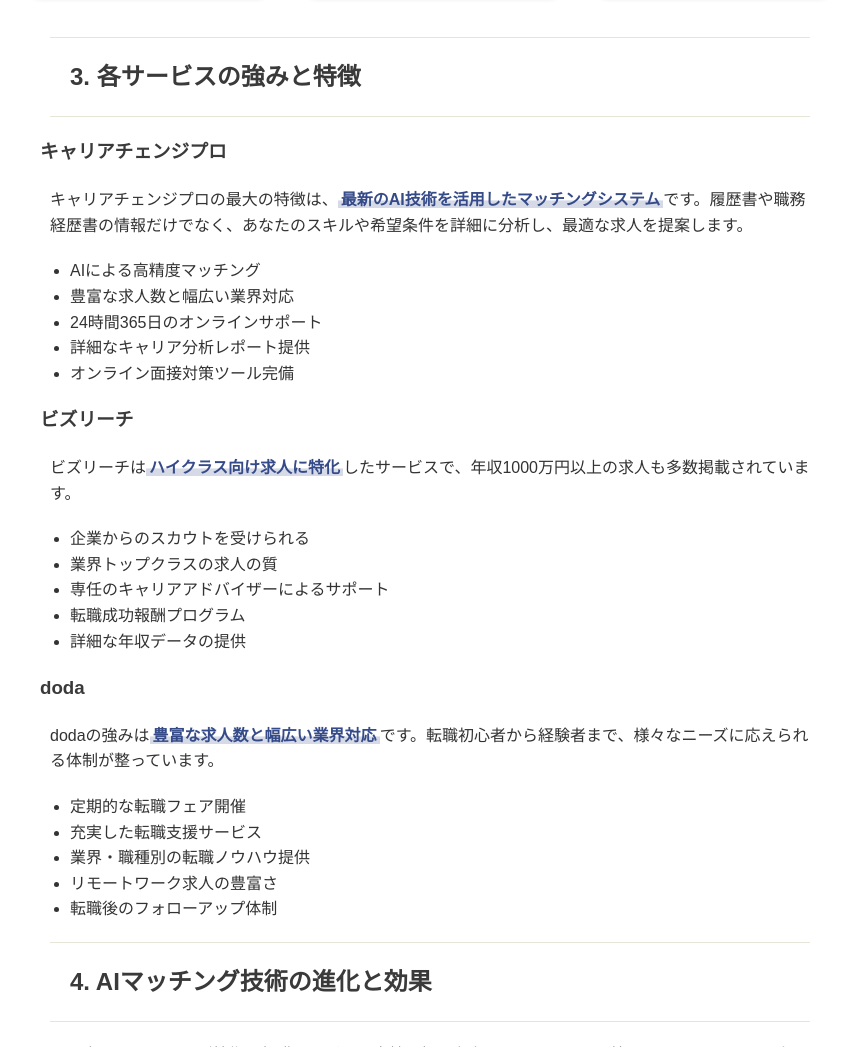
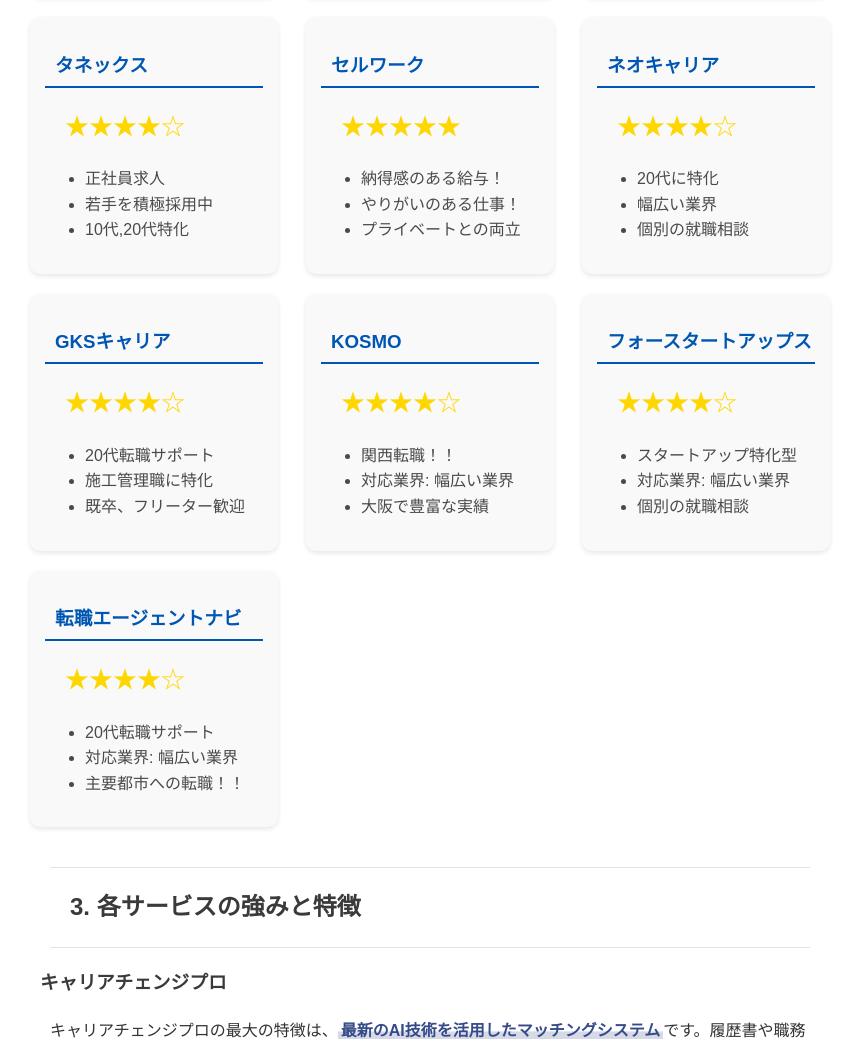
Before and after one commit to shunpei1130/tenshoku, a plain HTML site: page index.html in a window 1280 px wide. Shown: the part 2198-3245 px from the top of the page, without its empty margins (210-1069 px from the left). Drawn offline with Linux system fonts and the light colour scheme.

Commit message:
Update index.html

```diff
--- a/index.html
+++ b/index.html
@@ -219,6 +219,7 @@
             margin: 20px 0;
         }
         .service-card {
+            min-width: 218px;
             background-color: #f9f9f9;
             border-radius: 10px;
             padding: 15px;
@@ -338,7 +339,87 @@
                         <li>特徴: 転職フェア開催</li>
                     </ul>
                 </div></a>
+
+                <a href="https://px.a8.net/svt/ejp?a8mat=3ZDU4R+4FK6WI+58IO+62MDD">
+                    <div class="service-card">
+                        <h3>タネックス</h3>
+                        <p class="rating">★★★★☆</p>
+                        <ul>
+                            <li>正社員求人</li>
+                            <li>若手を積極採用中</li>
+                            <li>10代,20代特化</li>
+                        </ul>
+                    </div>
+                </a>
+                    <a href="https://px.a8.net/svt/ejp?a8mat=3ZDU4R+9SGMWI+5D9I+BXIYP">
+                    <div class="service-card">
+                        <h3>セルワーク</h3>
+                        <p class="rating">★★★★★</p>
+                        <ul>
+                            <li>納得感のある給与！</li>
+                            <li>やりがいのある仕事！</li>
+                            <li>プライベートとの両立</li>
+                        </ul>
+                    </div></a>
+
+
+
+                    <a href="https://px.a8.net/svt/ejp?a8mat=3ZDU4R+A0SPDE+3Y6M+62U35">
+                    <div class="service-card">
+                        <h3>ネオキャリア</h3>
+                        <p class="rating">★★★★☆</p>
+                        <ul>
+                            <li>20代に特化</li>
+                            <li>幅広い業界</li>
+                            <li>個別の就職相談</li>
+                        </ul>
+                    </div></a>
+
+                    <a href="https://px.a8.net/svt/ejp?a8mat=3ZDU4R+9WMO4Y+4R40+BXQOH">
+                        <div class="service-card">
+                            <h3>GKSキャリア</h3>
+                            <p class="rating">★★★★☆</p>
+                            <ul>
+                                <li>20代転職サポート</li>
+                                <li>施工管理職に特化</li>
+                                <li>既卒、フリーター歓迎</li>
+                            </ul>
+                        </div></a>
+
+                        <a href="https://px.a8.net/svt/ejp?a8mat=3ZDU4R+A4YQLU+59SS+C164X">
+                            <div class="service-card">
+                                <h3>KOSMO</h3>
+                                <p class="rating">★★★★☆</p>
+                                <ul>
+                                    <li>関西転職！！</li>
+                                    <li>対応業界: 幅広い業界</li>
+                                    <li>大阪で豊富な実績</li>
+                                </ul>
+                            </div></a>
+
+                            <a href="https://px.a8.net/svt/ejp?a8mat=3ZDU4R+4JQ84Y+5M62+5YRHE">
+                                <div class="service-card">
+                                    <h3>フォースタートアップス</h3>
+                                    <p class="rating">★★★★☆</p>
+                                    <ul>
+                                        <li>スタートアップ特化型</li>
+                                        <li>対応業界: 幅広い業界</li>
+                                        <li>個別の就職相談</li>
+                                    </ul>
+                                </div></a>
+                                <a href="https://px.a8.net/svt/ejp?a8mat=3ZDU4R+3O692Q+5BJK+5YZ76">
+                                    <div class="service-card">
+                                        <h3>転職エージェントナビ</h3>
+                                        <p class="rating">★★★★☆</p>
+                                        <ul>
+                                            <li>20代転職サポート</li>
+                                            <li>対応業界: 幅広い業界</li>
+                                            <li>主要都市への転職！！</li>
+                                        </ul>
+                                    </div></a>
             </div>
+
+
         </section>
 
         <section id="features">
```
